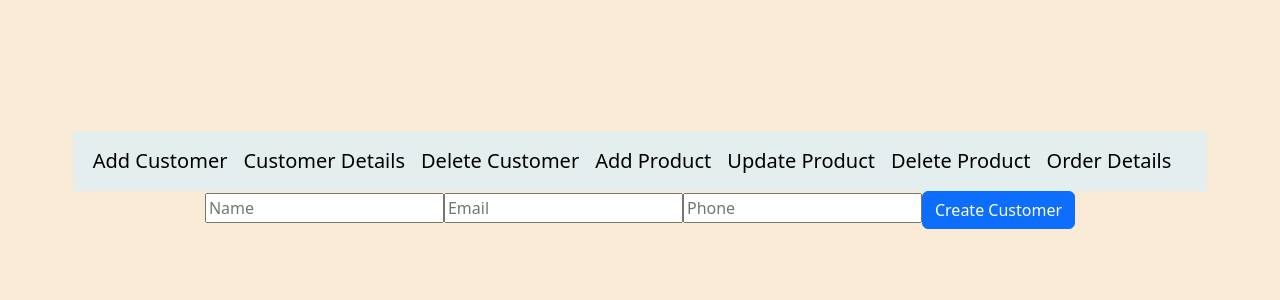
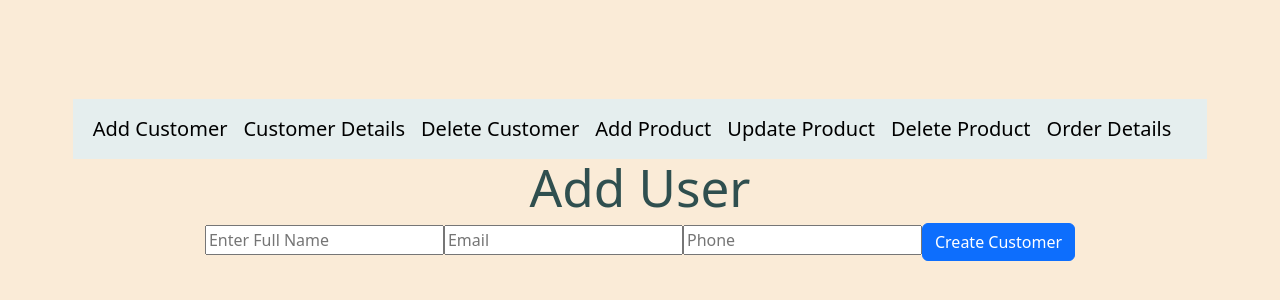
Before and after one commit to meganarmas/Mini-Project-React-E-commerce-Web-Application, a React (Vite) app in the folder e-commerce-web-app/: page /add-customer in a window 1280 px wide. Shown: the part 220-520 px from the top of the page. Built offline with nearby package versions, Linux system fonts and the light colour scheme; the HTML template or start-up script is replaced by a standard one.

Commit message:
adding headers to each page

```diff
--- a/e-commerce-web-app/src/components/Customer/CustomerDetails.jsx
+++ b/e-commerce-web-app/src/components/Customer/CustomerDetails.jsx
@@ -22,6 +22,7 @@ const CustomerDetail = () => {
 
       return (
           <div>
+            <h1>Get Users Data</h1>
             <form onSubmit={handleSubmit}>
                 <input
                     type="text"
--- a/e-commerce-web-app/src/components/Customer/CustomerForm.jsx
+++ b/e-commerce-web-app/src/components/Customer/CustomerForm.jsx
@@ -20,14 +20,17 @@ function CustomerForm() {
   };
 
   return (
+    <div>
+    <h1 style={{color: 'darkslategray', font: 'Times New Roman'}}>Add User</h1>
     <form onSubmit={handleSubmit}>
       <input
         type="text"
         value={name}
         onChange={(e) => setName(e.target.value)}
-        placeholder="Name"
+        placeholder="Enter Full Name"
         required
       />
+
       <input
         type="email"
         value={email}
@@ -44,6 +47,7 @@ function CustomerForm() {
       />
       <Button type="submit" variant="primary">Create Customer</Button>
     </form>
+    </div>
   );
 }
 
```
